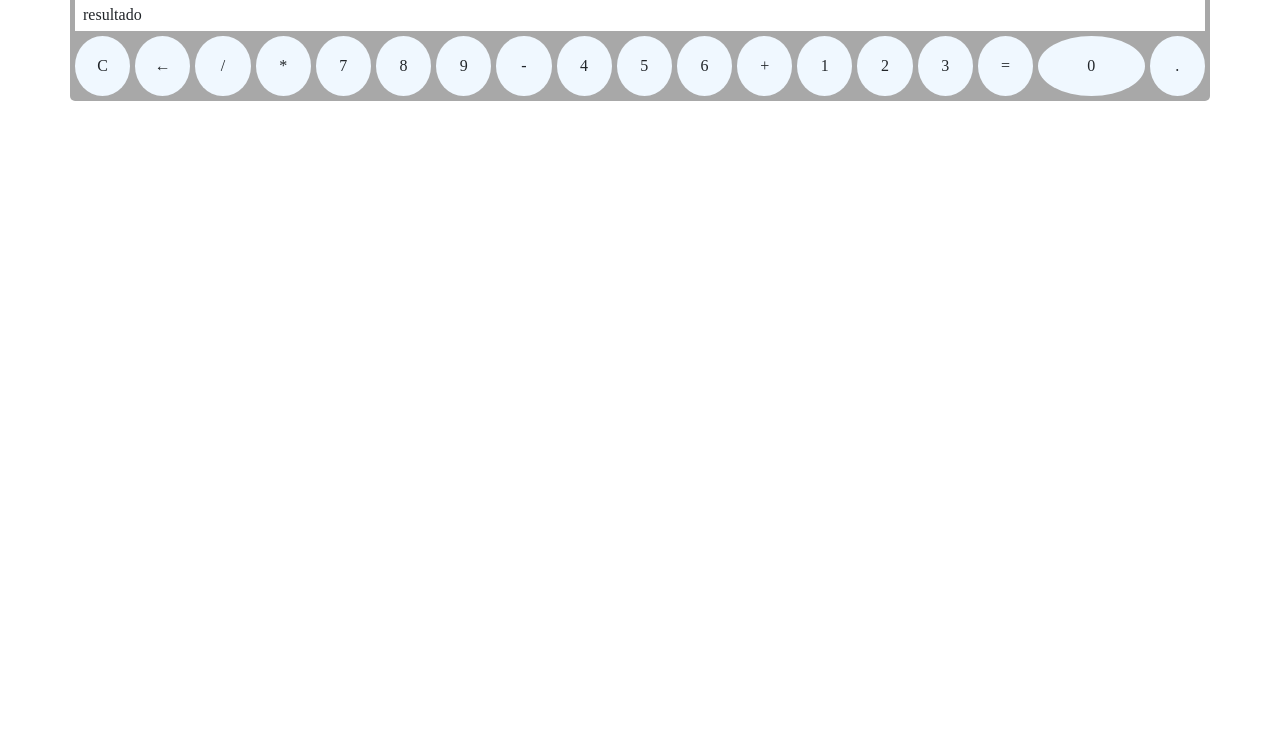
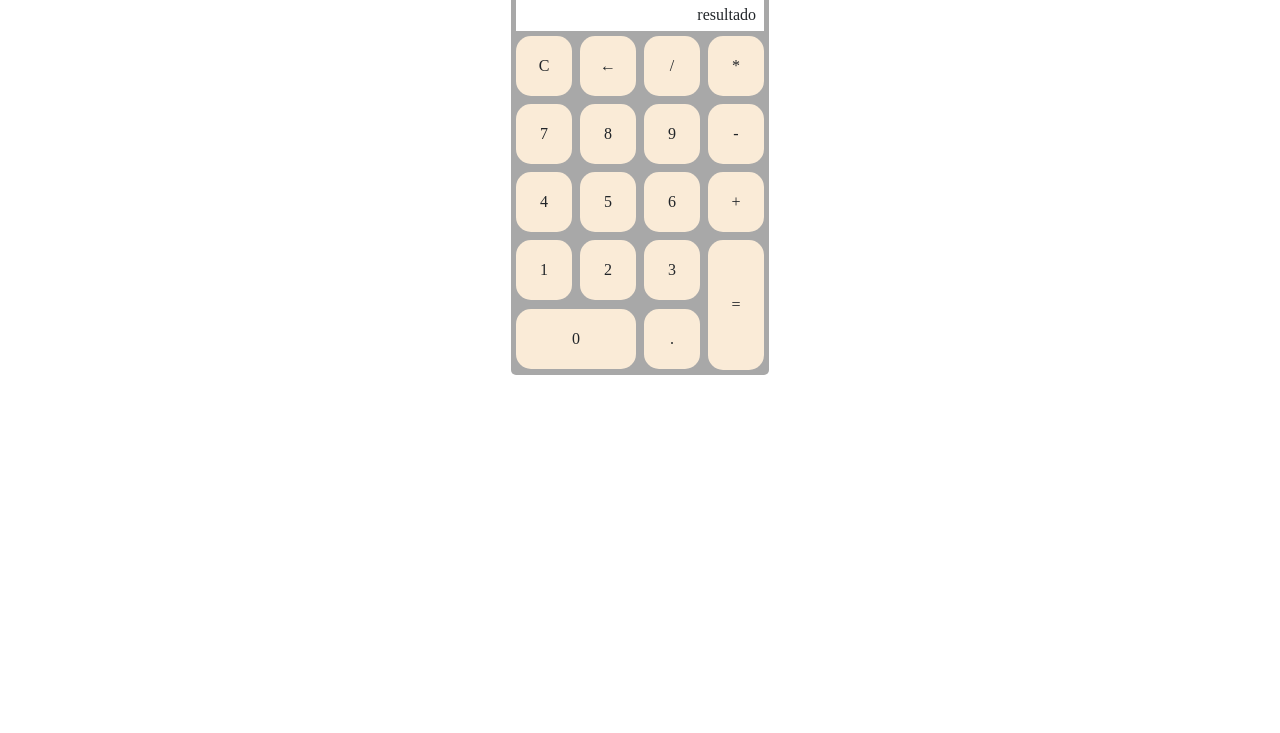
Before and after one commit to gabrielribeirobr/simple-calculator-js, a website: page index.html in a window 1280 px wide. Shown: the part 67-800 px from the top of the page. Drawn offline with nearby package versions, Linux system fonts and the light colour scheme.

Commit message:
refector: size buttons with css grid

```diff
--- a/src/scss/main.scss
+++ b/src/scss/main.scss
@@ -12,25 +12,40 @@
   padding: 10px 5px 5px;
 }
 
-table{
+table {
   border-collapse: separate;
-  border-spacing: 10px;
+  border-spacing: 20px;
+
+  td {
+    padding: 0;
+  }
 }
 
 .result {
   display: flex;
+  flex-direction: column;
+  align-items: flex-end;
   background-color: white;
   padding: 8px;
 }
 .buttons {
-  display: flex;
-  gap: 5px;
+ display: grid;
+  grid-template-columns: repeat(4, 1fr);
+  gap: 8px;
+
   .btn {
-    cursor: pointer;
-    font-weight: 4px;
-    background-color: aliceblue;
-    border-radius: 50%;
-    width: 60px;
     height: 60px;
+    border-radius: 15px;
+    background-color: antiquewhite;
+  }
+
+  .btn--equals {
+    grid-row: span 2;
+    height: 130px;
+  }
+
+  .btn--zero {
+    grid-column: span 2;
+    width: 128px;
   }
 }
```
Also changed, not shown: src/css/main.css.
